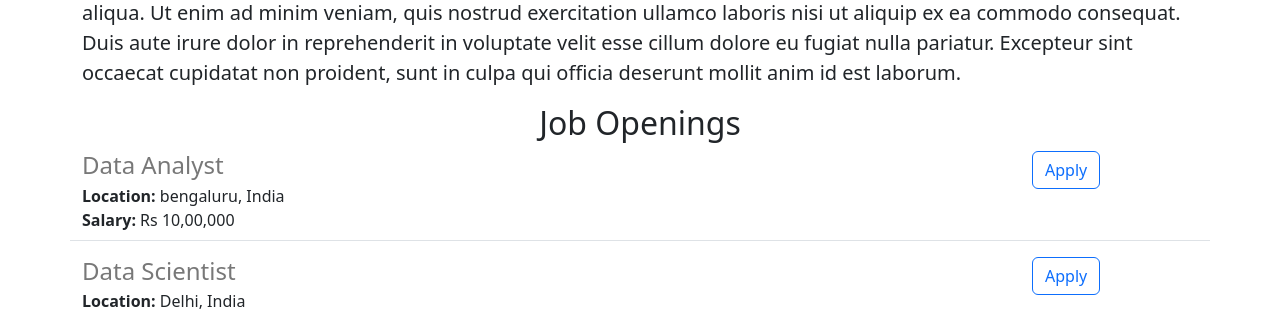
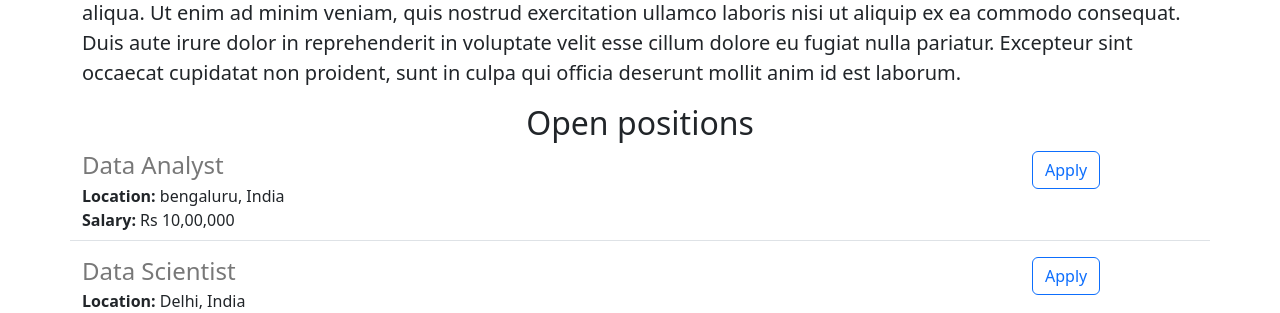
Before and after one commit to abhishjais1/HireHub-Careers-website, a Flask app: page / in a window 1280 px wide. Shown: the part 494-807 px from the top of the page. Run offline with Flask 3, Linux system fonts and the light colour scheme.

Commit message:
some changes

```diff
--- a/templates/home.html
+++ b/templates/home.html
@@ -23,7 +23,7 @@
      height="320" >
    <h2 class="text-center" mt2 mb4>About HireHub</h1>
     <p class="lead">Lorem ipsum dolor sit amet, consectetur adipiscing elit, sed do eiusmod tempor incididunt ut labore et dolore magna aliqua. Ut enim ad minim veniam, quis nostrud exercitation ullamco laboris nisi ut aliquip ex ea commodo consequat. Duis aute irure dolor in reprehenderit in voluptate velit esse cillum dolore eu fugiat nulla pariatur. Excepteur sint occaecat cupidatat non proident, sunt in culpa qui officia deserunt mollit anim id est laborum.</p>
-    <h2 class="text-center" mt-2 mb-4>Job Openings</h2>
+    <h2 class="text-center" mt-2 mb-4>Open positions</h2>
   <div>
         {% for job in jobs %}
           {% include 'jobitem.html' %}
```
